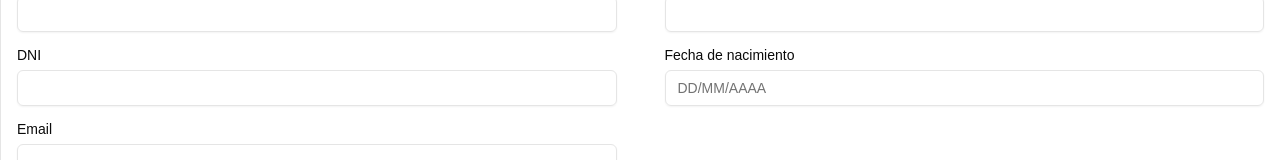
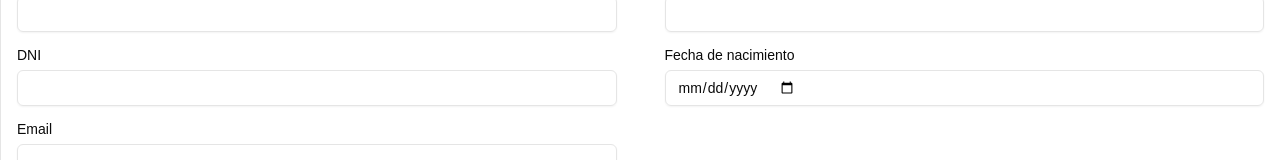
Before and after one commit to tomascueto/EducarBB-PS2024, a Next.js app: page /gestion-usuarios/crear in a window 1280 px wide. Shown: the part 251-411 px from the top of the page. Built offline with nearby package versions, Linux system fonts and the light colour scheme.

Commit message:
formulario crear fixed oaaaa

```diff
--- a/components/user-registration-form.tsx
+++ b/components/user-registration-form.tsx
@@ -111,8 +111,7 @@ export default function RegistrationForm() {
                   <Input
                     id="fecha_nac"
                     name="fecha_nac"
-                    type="text"
-                    placeholder="DD/MM/AAAA"
+                    type="date"
                     className="w-full"
                     aria-describedby="fechanacimiento-error"
                   />
```
